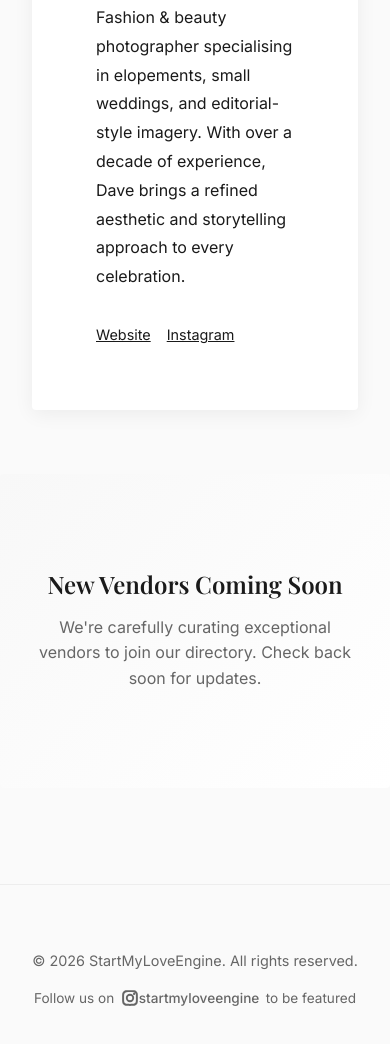
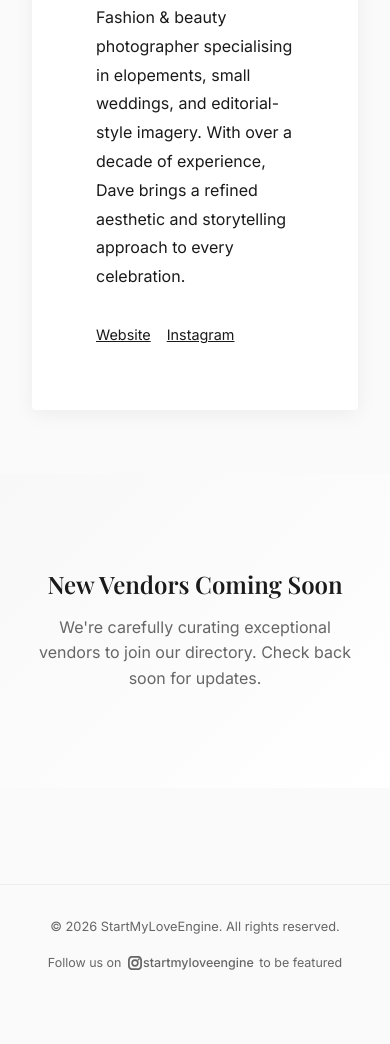
Before and after one commit to daveblakephoto/startmyloveengine, a plain HTML site: page index.html in a window 390 px wide. Shown: the part 1629-2673 px from the top of the page. After the commit the page ends 2636 px from the top, so only its background shows below. Drawn offline with nearby package versions, Linux system fonts and the light colour scheme.

Commit message:
footer fix on small phones

```diff
--- a/assets/styles.css
+++ b/assets/styles.css
@@ -906,6 +906,9 @@ h1, h2, h3, h4, h5, h6 {
   margin-top: var(--spacing-sm);
   color: var(--color-secondary);
   font-size: 0.85rem;
+  flex-wrap: wrap;
+  justify-content: center;
+  text-align: center;
 }
 
 .footer-social {
@@ -927,6 +930,26 @@ h1, h2, h3, h4, h5, h6 {
 
 .footer-social:hover {
   color: var(--color-accent);
+}
+
+@media (max-width: 420px) {
+  .footer {
+    padding: var(--spacing-md) var(--spacing-md);
+  }
+
+  .footer p {
+    font-size: 0.8rem;
+  }
+
+  .footer-social-row {
+    font-size: 0.78rem;
+    gap: 0.35rem;
+  }
+
+  .footer-social svg {
+    width: 16px;
+    height: 16px;
+  }
 }
 
 .editorial-hero {
```
